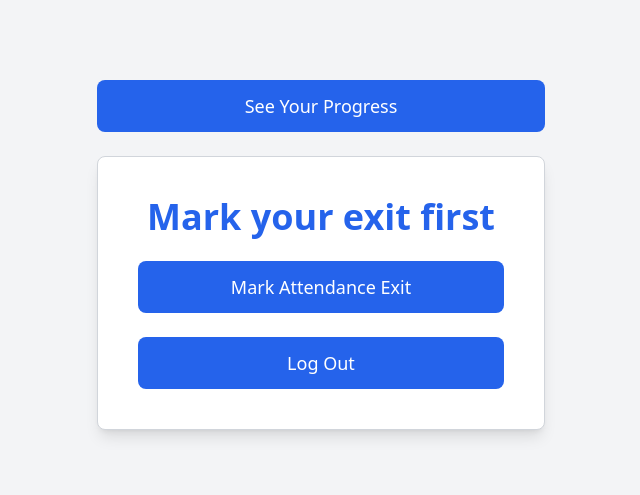
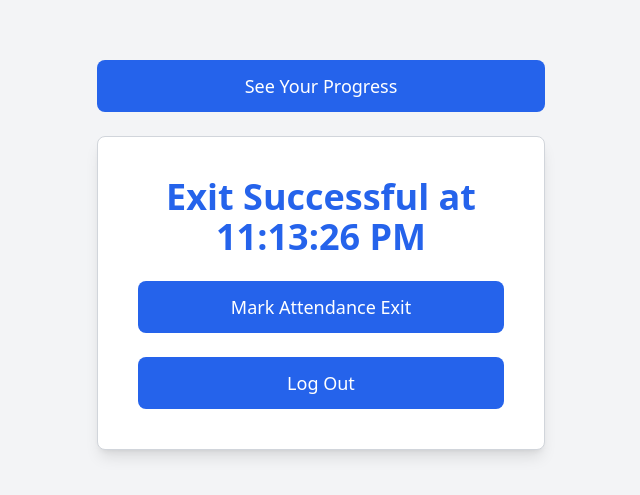
Before and after one commit to dixitaditya41/library-attendance-system, a React (Create React App) app in the folder frontend/: page /exit in a window 1280 px wide. Shown: the part 157-652 px from the top of the page, without its empty margins (319-959 px from the left). Built offline with nearby package versions, Linux system fonts and the light colour scheme.

Commit message:
original

```diff
--- a/frontend/src/Pages/Exit.jsx
+++ b/frontend/src/Pages/Exit.jsx
@@ -3,33 +3,32 @@ import { NavLink } from "react-router-dom";
 import { toast } from "react-toastify";
 import apiService from "../apiService";
 
+
 function Exit() {
   const [loading, setLoading] = useState(false);
-  const [hasMarkedExit, setHasMarkedExit] = useState(false);
-  const exitTime = new Date().toLocaleTimeString();
+  const exitTime = new Date().toLocaleTimeString(); // Format the time
 
   const handleExit = async () => {
     setLoading(true);
-    try {
-      const response = await apiService.post('/attendance/exit');
+    // Start loading state
+    try { // If no token is found, handle error
+
+
+        const response = await apiService.post('/attendance/exit');
+
       console.log(response.data);
       toast.success(`Exit Successful at ${exitTime}`);
-      setHasMarkedExit(true); // Set state to true after successful exit
-    } catch (error) {
+    }  catch (error) {
       console.error("Exit error:", error);
       toast.error("Exit failed. Please try again.");
-    } finally {
-      setLoading(false);
     }
   };
 
-  const handleLogout = (e) => {
-    if (!hasMarkedExit) {
-      e.preventDefault(); // Prevent navigation
-      toast.error("Mark exit first before logging out!");
-      return;
-    }
+  const handleLogout = () => {
+    // Clear the token from localStorage
     localStorage.removeItem('authToken');
+
+    // Optionally, you can add a toast message to confirm logout
     toast.success("You have successfully logged out.");
   };
 
@@ -52,16 +51,16 @@ function Exit() {
 
         {/* Exit Message */}
         <span className="text-2xl sm:text-4xl font-semibold text-center">
-        {hasMarkedExit ? `Exit Successful at ${exitTime}` : "Mark your exit first"}
+          {`Exit Successful at ${exitTime}`}
         </span>
 
         {/* Mark Attendance Exit Button */}
         <button
           onClick={handleExit}
-          disabled={loading || hasMarkedExit}
+          disabled={loading}
           className="text-white bg-blue-600 hover:bg-blue-700 focus:ring-4 focus:ring-blue-300 font-medium rounded-lg text-lg w-full py-3 disabled:opacity-50"
         >
-           {loading ? "Marking Exit..." : hasMarkedExit ? "Exit Marked" : "Mark Attendance Exit"}
+          {loading ? "Marking Exit..." : "Mark Attendance Exit"}
         </button>
 
         {/* Logout Button */}
@@ -69,10 +68,14 @@ function Exit() {
           to="/logout"
           className="text-white bg-blue-600 hover:bg-blue-700 focus:ring-4 focus:ring-blue-300 font-medium rounded-lg text-lg w-full py-3 text-center"
         >
-        <button onClick={handleLogout}>
+        <button
+          onClick={handleLogout}
+        >
           Log Out
         </button>
         </NavLink>
+
+
       </div>
     </div>
   );
```
